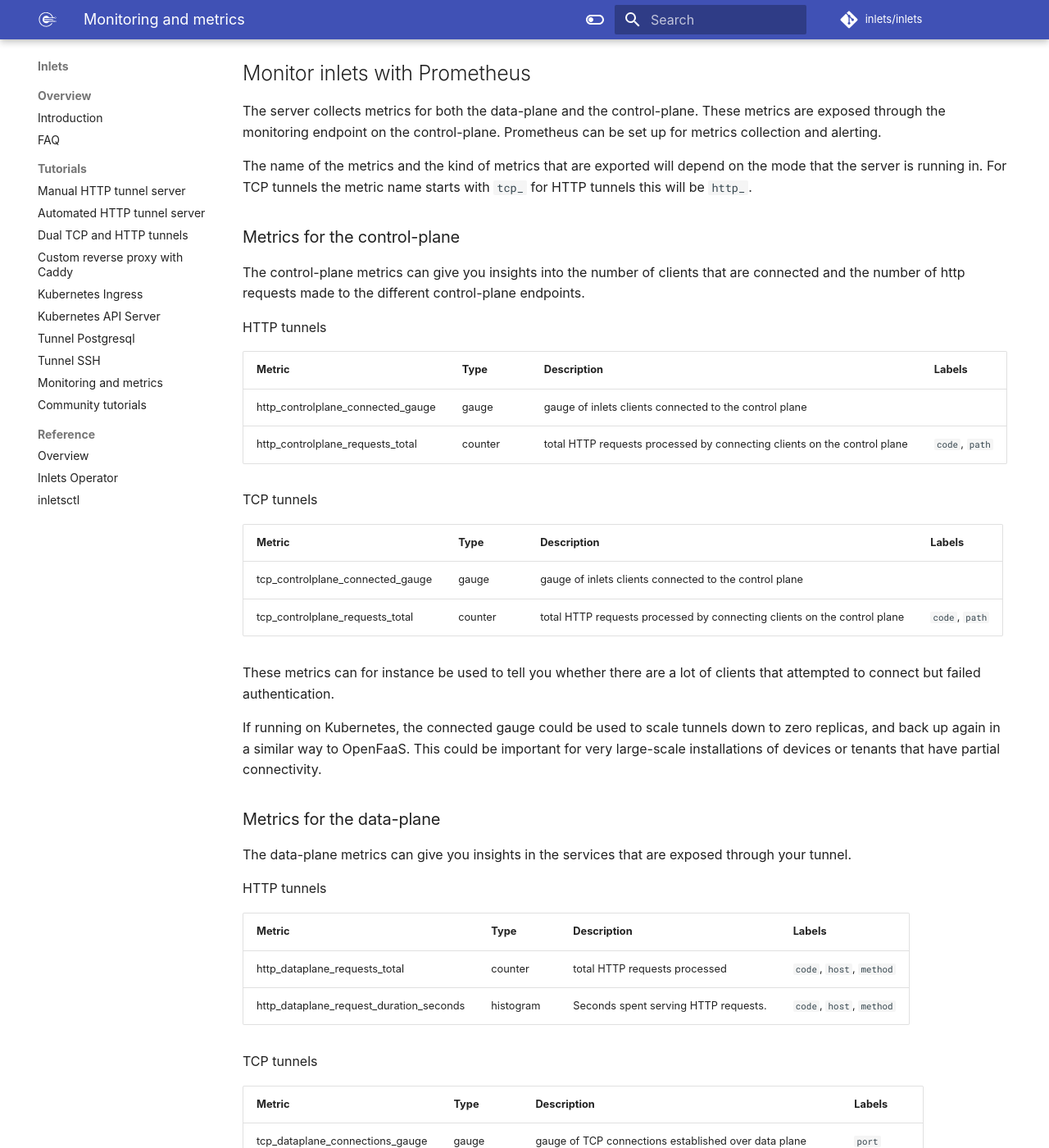
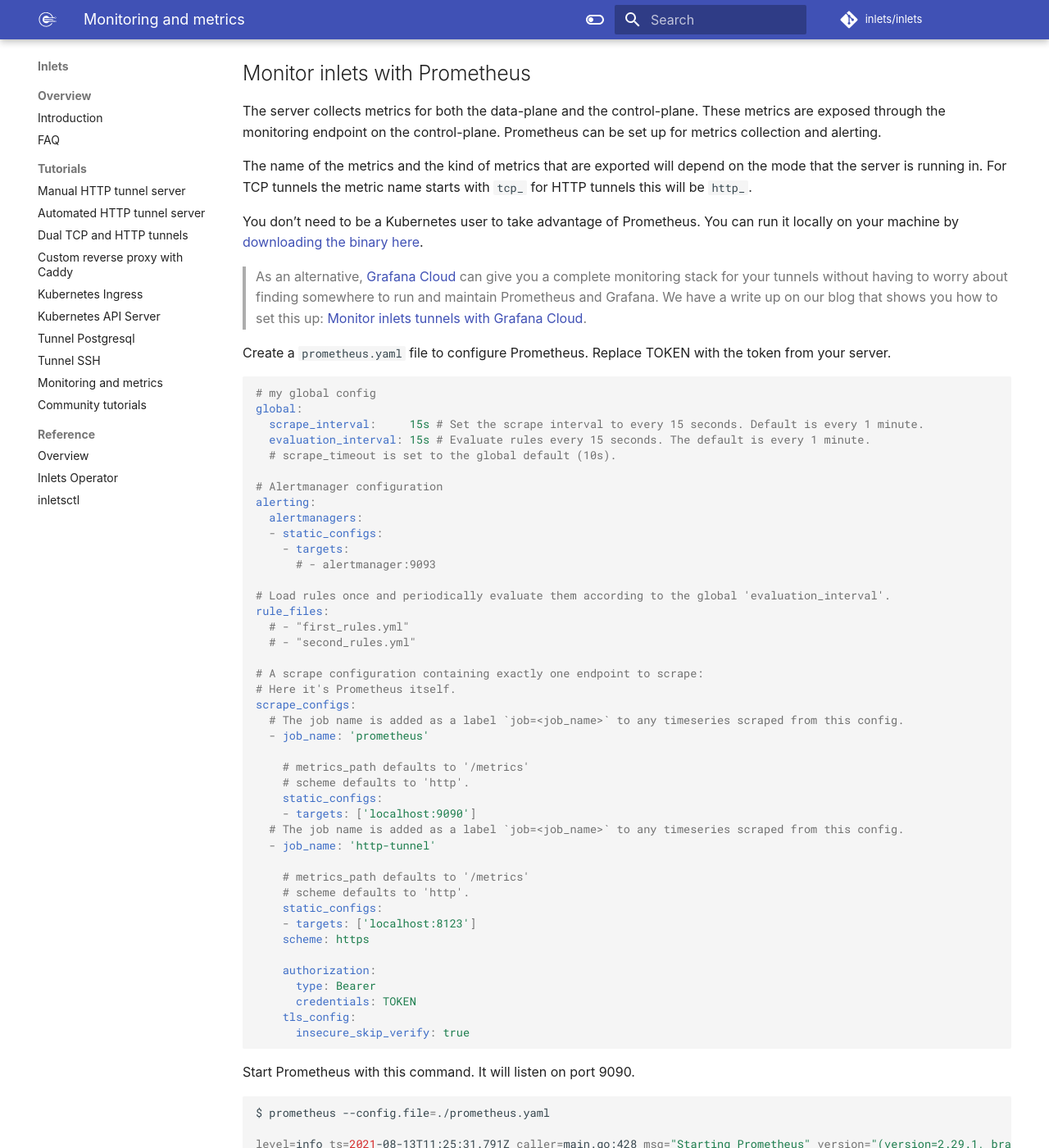
Before and after one commit to inlets/docs.inlets.dev, an MkDocs documentation site: the page built from docs/tutorial/monitoring-and-metrics.md, in a window 1280 px wide and 1400 px high, scrolled down 2130 px. Shown: the whole window at 82% size. Built offline with MkDocs 1.6.1 and Material for MkDocs 9.7.7, drawn with Linux system fonts in a browser that asks for light colours; some web fonts are replaced; some of the changed text lies outside the part shown.

Commit message:
Add instructions to run Prometheus in metrics tutorial
Signed-off-by: Han Verstraete (OpenFaaS Ltd) <han@openfaas.com>

````diff
--- a/docs/tutorial/monitoring-and-metrics.md
+++ b/docs/tutorial/monitoring-and-metrics.md
@@ -96,6 +96,67 @@
 
 The name of the metrics and the kind of metrics that are exported will depend on the mode that the server is running in. For TCP tunnels the metric name starts with `tcp_` for HTTP tunnels this will be `http_`.
 
+You don’t need to be a Kubernetes user to take advantage of Prometheus. You can run it locally on your machine by [downloading the binary here](https://prometheus.io/download/).
+
+> As an alternative, [Grafana Cloud](https://grafana.com/products/cloud/) can give you a complete monitoring stack for your tunnels without having to worry about finding somewhere to run and maintain Prometheus and Grafana. We have a write up on our blog that shows you how to set this up: [Monitor inlets tunnels with Grafana Cloud](https://inlets.dev/blog/2022/09/02/monitor-inlets-with-grafana.html).
+
+Create a `prometheus.yaml` file to configure Prometheus. Replace TOKEN with the token from your server.
+
+```yaml
+# my global config
+global:
+  scrape_interval:     15s # Set the scrape interval to every 15 seconds. Default is every 1 minute.
+  evaluation_interval: 15s # Evaluate rules every 15 seconds. The default is every 1 minute.
+  # scrape_timeout is set to the global default (10s).
+
+# Alertmanager configuration
+alerting:
+  alertmanagers:
+  - static_configs:
+    - targets:
+      # - alertmanager:9093
+
+# Load rules once and periodically evaluate them according to the global 'evaluation_interval'.
+rule_files:
+  # - "first_rules.yml"
+  # - "second_rules.yml"
+
+# A scrape configuration containing exactly one endpoint to scrape:
+# Here it's Prometheus itself.
+scrape_configs:
+  # The job name is added as a label `job=<job_name>` to any timeseries scraped from this config.
+  - job_name: 'prometheus'
+
+    # metrics_path defaults to '/metrics'
+    # scheme defaults to 'http'.
+    static_configs:
+    - targets: ['localhost:9090']
+  # The job name is added as a label `job=<job_name>` to any timeseries scraped from this config.
+  - job_name: 'http-tunnel'
+
+    # metrics_path defaults to '/metrics'
+    # scheme defaults to 'http'.
+    static_configs:
+    - targets: ['localhost:8123']
+    scheme: https
+
+    authorization:
+      type: Bearer
+      credentials: TOKEN
+    tls_config:
+      insecure_skip_verify: true
+
+```
+
+Start Prometheus with this command. It will listen on port 9090.
+
+```bash
+$ prometheus --config.file=./prometheus.yaml
+
+level=info ts=2021-08-13T11:25:31.791Z caller=main.go:428 msg="Starting Prometheus" version="(version=2.29.1, branch=HEAD, revision=dcb07e8eac34b5ea37cd229545000b857f1c1637)"
+level=info ts=2021-08-13T11:25:31.931Z caller=main.go:784 msg="Server is ready to receive web requests."
+```
+
 ### Metrics for the control-plane
 The control-plane metrics can give you insights into the number of clients that are connected and the number of http requests made to the different control-plane endpoints.
 
````
